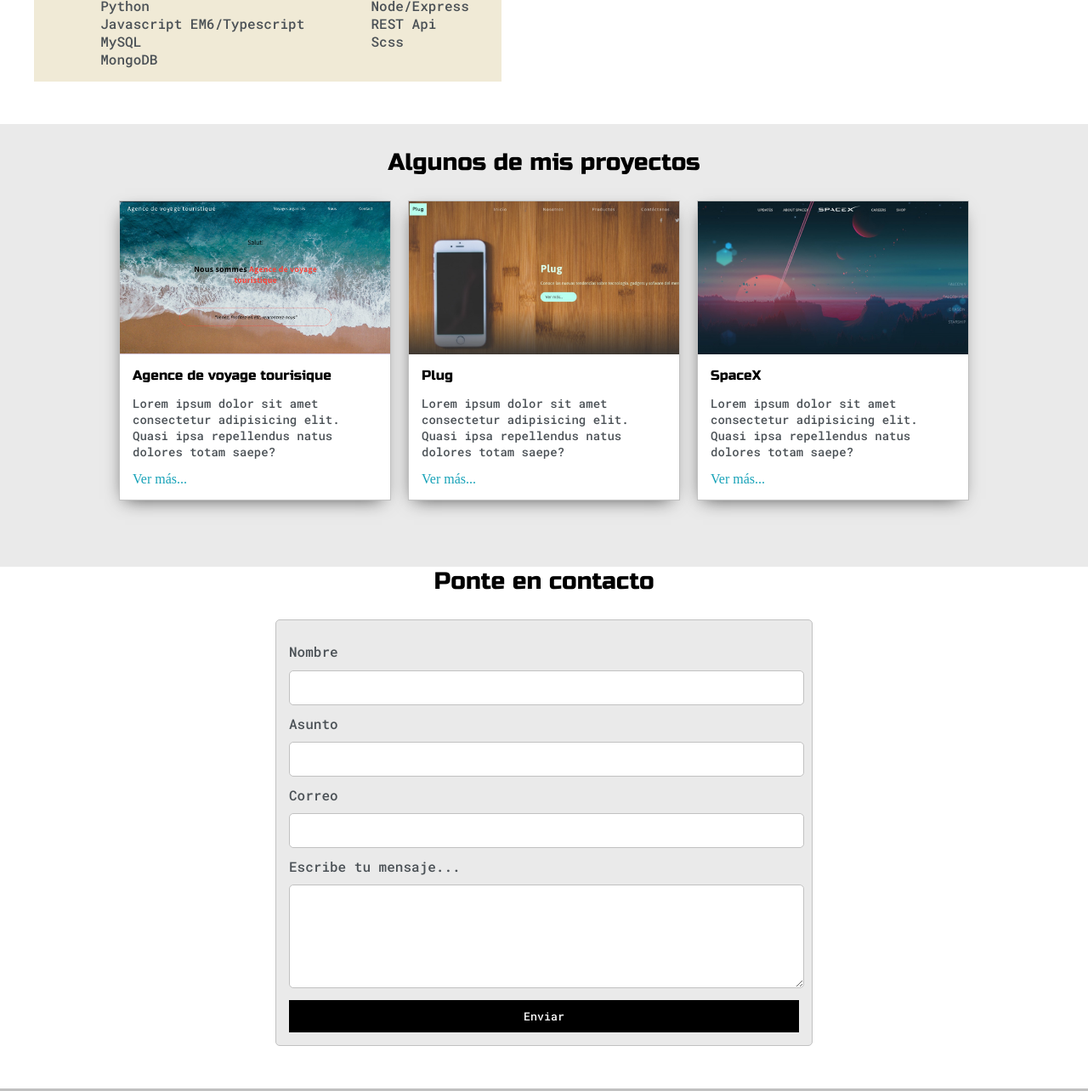
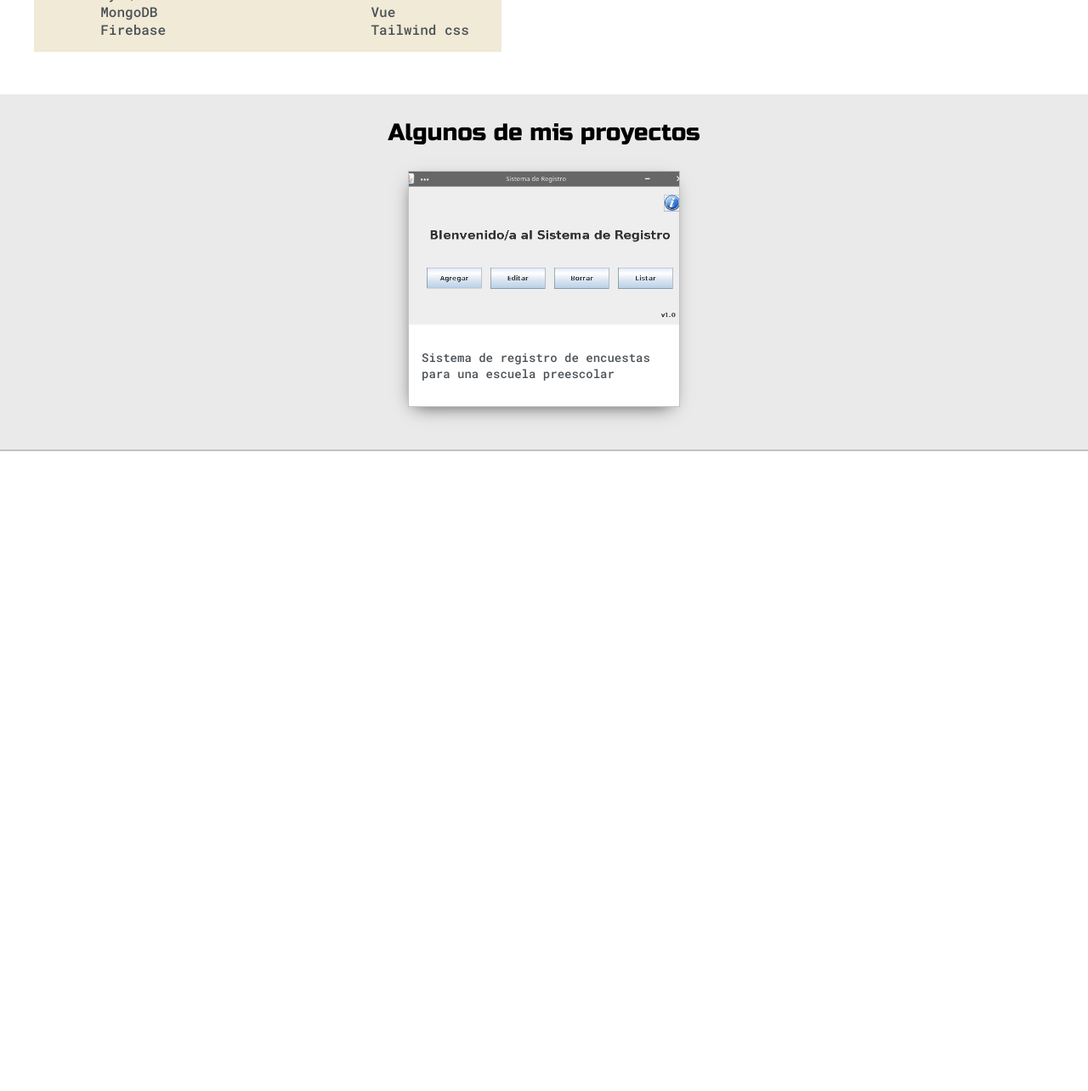
Before and after one commit to Atzinn/porfolio, a plain HTML site: page index.html in a window 1280 px wide. Shown: the part 1233-2517 px from the top of the page at 85% size. After the commit the page ends 1764 px from the top, so only its background shows below. Drawn offline with Linux system fonts and the light colour scheme.

Commit message:
Add files via upload

```diff
--- /dev/null
+++ b/blue.css
@@ -0,0 +1,16 @@
+:root {
+    --mainColor: #15202B;
+    --secondaryColor: #192734;
+
+    --borderColor: #164D56;
+
+    --mainText: #FFF;
+    --secondaryText: #EEEEEE;
+
+    --themeDorBorder: #FFF;
+
+    --previewBg: rgba(25,39,52,.8);
+    --previewShadow: #111921;
+
+    --btnColor: #17A2B8;
+}
--- a/default.css
+++ b/default.css
@@ -19,6 +19,10 @@ html,
 body {
     padding: 0;
     margin: 0;
+}
+
+body * {
+    transition: 0.3s;
 }
 
 h1,h2,
@@ -95,6 +99,10 @@ a {
     justify-content: space-between;
     align-items: center;
     background-color: var(--mainColor);
+}
+
+#navigation a {
+    color: var(--mainText);
 }
 
 #navigation {
--- /dev/null
+++ b/green.css
@@ -0,0 +1,16 @@
+:root {
+    --mainColor: #606B56;
+    --secondaryColor: #515A48;
+
+    --borderColor: #161914;
+
+    --mainText: #FFF;
+    --secondaryText: #EEEEEE;
+
+    --themeDorBorder: #FFF;
+
+    --previewBg: rgba(81,90,72,.8);
+    --previewShadow: #2A2F25;
+
+    --btnColor: #669966;
+}
--- a/index.html
+++ b/index.html
@@ -7,6 +7,7 @@
     <title>Atzin Herrera || Portafolio</title>
     <link rel="stylesheet" href="default.css">
     <link href="https://fonts.googleapis.com/css2?family=Roboto+Mono:wght@500&family=Russo+One&display=swap" rel="stylesheet">
+    <link id="theme-style" rel="stylesheet" href="">
 </head>
 <body>
     <section class="s1">
@@ -25,23 +26,24 @@
                         <div class="browser-dot" id="dot-3">
                         </div>
                     </div>
-                    <ul id="navigation">
+                    <!--<ul id="navigation">
                         <li><a href="#">Contacto</a></li>
-                    </ul>
+                    </ul>-->
                 </div>
+
                 <div class="left-column">
                     <img src="assets/img/me.jpg" alt="Atzin Herrera" id="profile_pic">
                     <h5 style="text-align: center;line-height: 0;">
-                        Cambia el tema
+                        Personaliza el tema
                     </h5>
                     <div id="theme-options-wrapper">
-                        <div id="light-mode" class="theme-dot"></div>
-                        <div id="blue-mode" class="theme-dot"></div>
-                        <div id="green-mode" class="theme-dot"></div>
-                        <div id="purple-mode" class="theme-dot"></div>
+                        <div data-mode="light" id="light-mode" class="theme-dot"></div>
+                        <div data-mode="blue" id="blue-mode" class="theme-dot"></div>
+                        <div data-mode="green" id="green-mode" class="theme-dot"></div>
+                        <div data-mode="purple" id="purple-mode" class="theme-dot"></div>
                     </div>
-                    <p id="settings-note">* Las configuraciones de tema se guardarán para<br>tu próxima visita</p>
                 </div>
+
                 <div class="rigth-column">
                     <div id="preview-shadow">
                         <div id="preview">
@@ -80,7 +82,7 @@
                     <p>
                         Desarrollo de Back-end con Express o PHP;
                         Diseño de Front-end con HTML, CSS  y JS.
-                        <a target="_blank" href="">Descargar resumen</a>
+                        <!--<a target="_blank" href="">Descargar resumen</a>-->
                     </p>
                     <div id="skills">
                         <ul>
@@ -90,6 +92,7 @@
                             <li>Javascript EM6/Typescript</li>
                             <li>MySQL</li>
                             <li>MongoDB</li>
+                            <li>Firebase</li>
                         </ul>
                         <ul>
                             <li>Java</li>
@@ -97,13 +100,16 @@
                             <li>Node/Express</li>
                             <li>REST Api</li>
                             <li>Scss</li>
+                            <li>Vue</li>
+                            <li>Tailwind css</li>
                         </ul>
                     </div>
                 </div>
                 <div class="social-links">
                     <img id="social_img" src="assets/img/instagram_profile.png">
-                    <h3>Encuentrame en Instagram y próxiammente en GitHub</h3>
+                    <h3>Encuentrame en Instagram y GitHub</h3>
                     <a target="_blank" href="https://www.instagram.com/elatt98">Instagram: @ElAtt98</a>
+                    <a target="_blank" href="https://www.github.com/Atzinn">Github: Atzinn</a>
                 </div>
             </div>
         </div>
@@ -115,56 +121,17 @@
             <div class="post-wrapper">
                 <div>
                     <div class="post">
-                        <img class="thumbnail" src="assets/img/projects/Agence.png" alt="">
+                        <img class="thumbnail" src="assets/img/projects/sistema_registro.png" alt="Sistema de registro">
                         <div class="post-preview">
-                            <h6 class="post-title">Agence de voyage tourisique</h6>
-                            <p class="post-intro">Lorem ipsum dolor sit amet consectetur adipisicing elit. Quasi ipsa repellendus natus dolores totam saepe?</p>
-                            <a href="#">Ver más...</a>
+                            <!--<h6 class="post-title">Plug</h6>-->
+                            <p class="post-intro">Sistema de registro de encuestas para una escuela preescolar</p>
                         </div>
                     </div>
                 </div>
-                <div>
-                    <div class="post">
-                        <img class="thumbnail" src="assets/img/projects/plug.jpeg" alt="">
-                        <div class="post-preview">
-                            <h6 class="post-title">Plug</h6>
-                            <p class="post-intro">Lorem ipsum dolor sit amet consectetur adipisicing elit. Quasi ipsa repellendus natus dolores totam saepe?</p>
-                            <a href="#">Ver más...</a>
-                        </div>
-                    </div>
-                </div>
-                <div>
-                    <div class="post">
-                        <img class="thumbnail" src="assets/img/projects/spacex.jpeg" alt="">
-                        <div class="post-preview">
-                            <h6 class="post-title">SpaceX</h6>
-                            <p class="post-intro">Lorem ipsum dolor sit amet consectetur adipisicing elit. Quasi ipsa repellendus natus dolores totam saepe?</p>
-                            <a href="#">Ver más...</a>
-                        </div>
-                    </div>
-                </div>
-
             </div>
         </div>
     </secion>
 
-    <section class="s2">
-        <div class="main-container">
-            <h3 style="text-align:center;">Ponte en contacto</h3>
-            <form id="contact-form">
-                <label for="">Nombre</label>
-                <input type="text" class="input-field" name="name">
-                <label for="">Asunto</label>
-                <input type="text" class="input-field" name="subject">
-                <label for="">Correo</label>
-                <input type="text" class="input-field" name="email">
-                <label for="">Escribe tu mensaje...</label>
-                <textarea name="mensaje" class="input-field"></textarea>
-
-
-                <input id="submit-btn"type="submit" value="Enviar">
-            </form>
-        </div>
-    </secion>
+    <script src="./index.js"></script>
 </body>
 </html>
--- /dev/null
+++ b/index.js
@@ -0,0 +1,36 @@
+let theme = localStorage.getItem('theme')
+
+if(theme == null) {
+	setTheme('light')
+} else {
+ setTheme(theme)
+}
+
+let themeDots = document.getElementsByClassName('theme-dot')
+
+for(var i = 0; themeDots.length > i; i++) {
+	themeDots[i].addEventListener('click',function() {
+		let mode = this.dataset.mode
+		//console.log('Option clicked: ', mode)
+		setTheme(mode)
+	})
+}
+
+function setTheme(mode) {
+	switch(mode) {
+		case 'light':
+			document.getElementById('theme-style').href = 'default.css'
+		break
+		case 'blue':
+			document.getElementById('theme-style').href = 'blue.css'
+		break
+		case 'green':
+			document.getElementById('theme-style').href = 'green.css'
+		break
+		case 'purple':
+			document.getElementById('theme-style').href = 'purple.css'
+		break
+	}
+
+	localStorage.setItem('theme',mode)
+}
--- /dev/null
+++ b/purple.css
@@ -0,0 +1,16 @@
+:root {
+    --mainColor: #46344E;
+    --secondaryColor: #382A3F;
+
+    --borderColor: #1D1520;
+
+    --mainText: #FFF;
+    --secondaryText: #EEEEEE;
+
+    --themeDorBorder: #FFF;
+
+    --previewBg: rgba(29,21,32,.8);
+    --previewShadow: #2B202F;
+
+    --btnColor: #8534A3;
+}
```
Also changed, not shown: assets/img/projects/sistema_registro.png (added).
